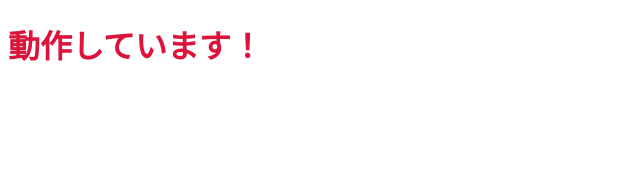
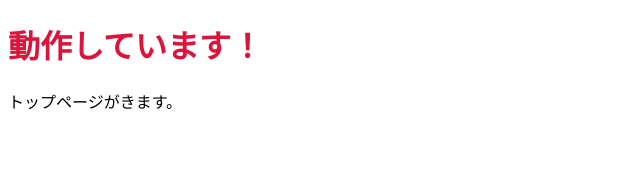
Before and after one commit to KHashimoto3/FormCoder_FRONT, a React (Vite) app: page / in a window 1280 px wide. Shown: the top 179 px of the page, without its empty margins (0-640 px from the left). Built offline with nearby package versions, Linux system fonts and the light colour scheme.

Commit message:
react-routerを導入した。

```diff
--- a/package.json
+++ b/package.json
@@ -10,8 +10,10 @@
     "preview": "vite preview"
   },
   "dependencies": {
+    "@types/react-router-dom": "^5.3.3",
     "react": "^18.2.0",
     "react-dom": "^18.2.0",
+    "react-router-dom": "^5.3.4",
     "sass": "^1.63.5"
   },
   "devDependencies": {
--- a/src/App.tsx
+++ b/src/App.tsx
@@ -1,10 +1,18 @@
+import { BrowserRouter, Route } from "react-router-dom";
+
 import "./App.module.scss";
 
 function App() {
   return (
-    <>
+    <BrowserRouter>
       <h1 className="h1">動作しています！</h1>
-    </>
+      <Route path="/">
+        <p>トップページがきます。</p>
+      </Route>
+      <Route path="/learn">
+        <p>学習ページがきます。</p>
+      </Route>
+    </BrowserRouter>
   );
 }
 
```
Also changed, not shown: 1 other file (tests, documents, lock files or other folders).
